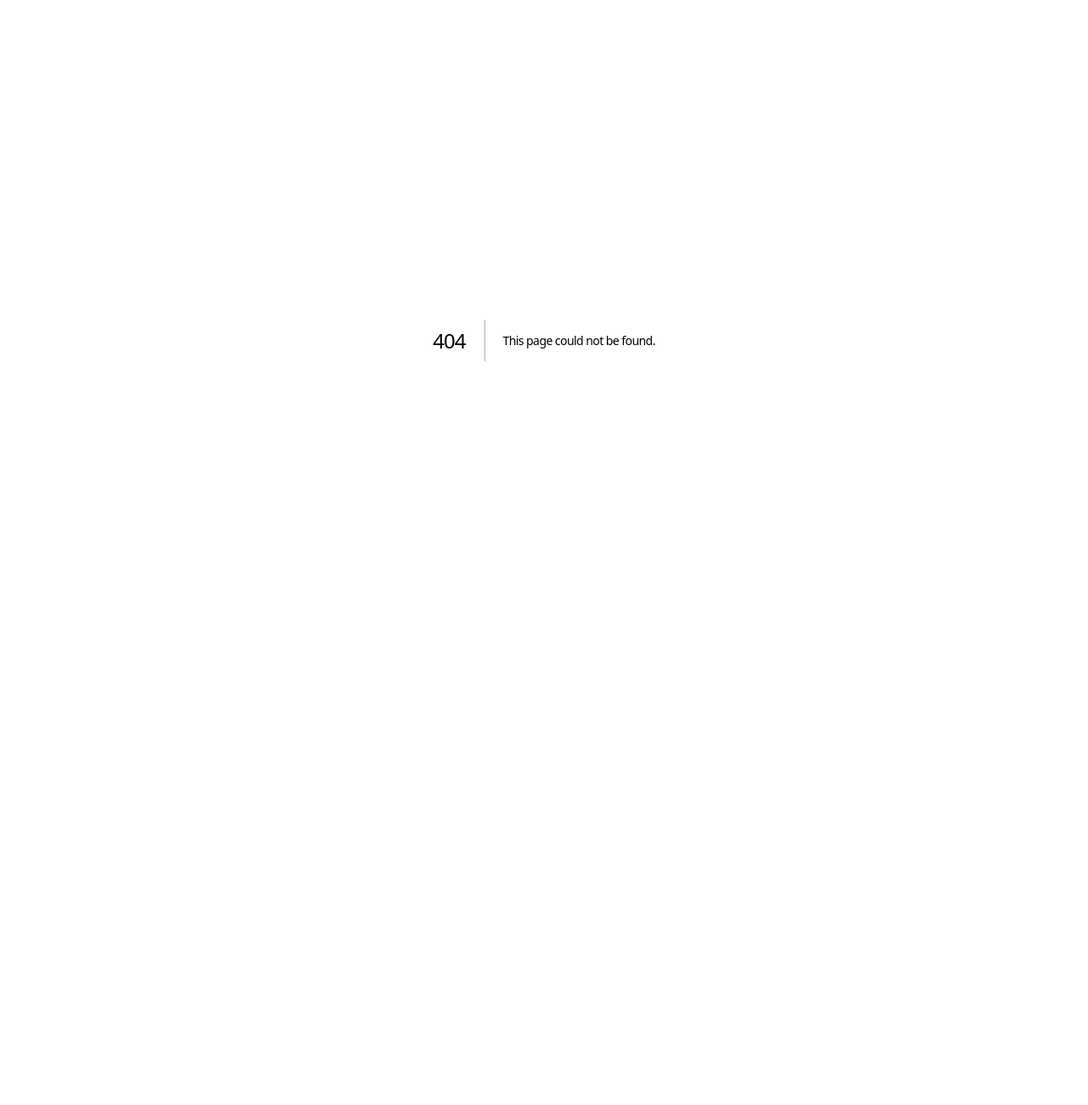
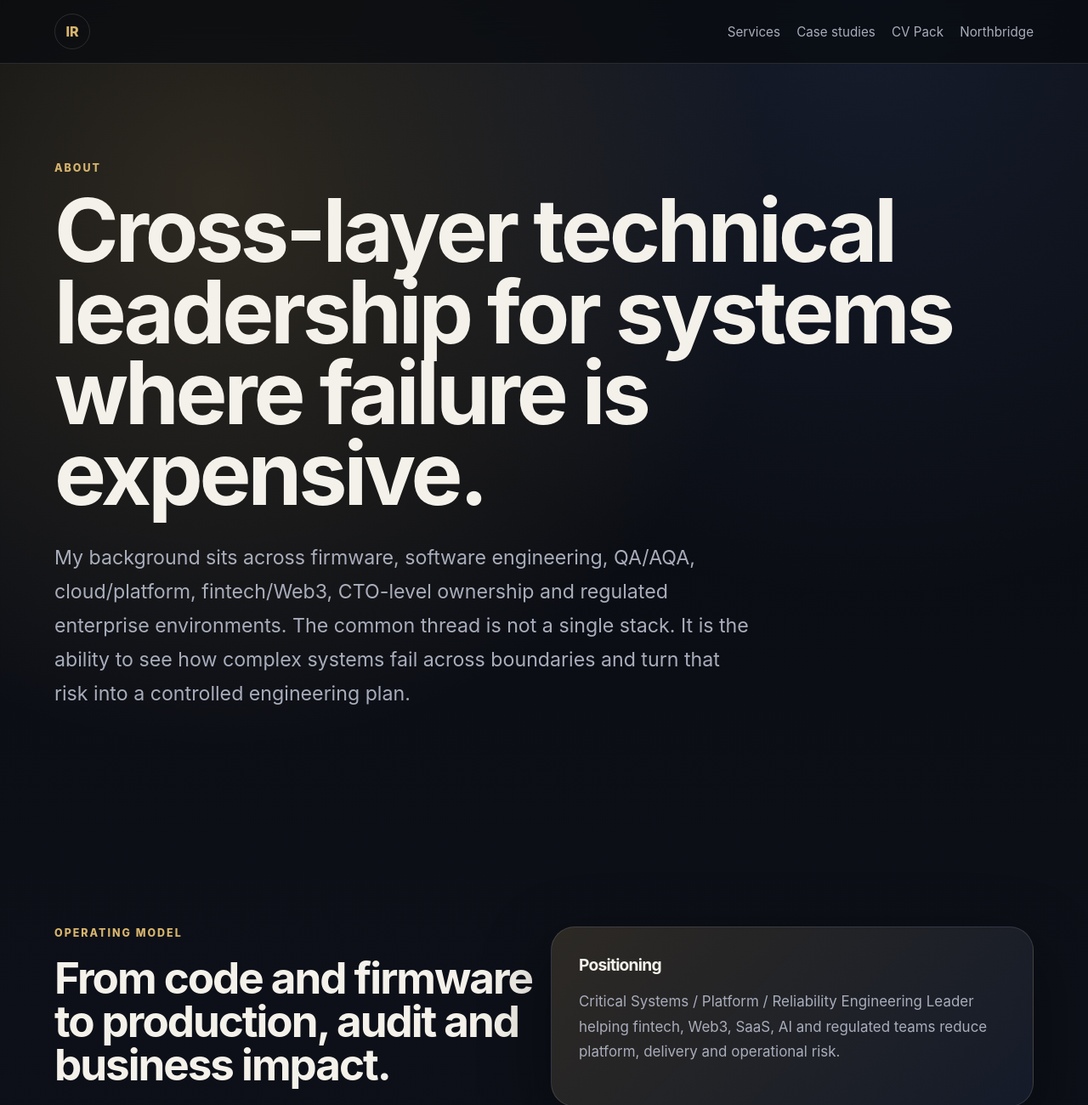
Before and after one commit to IRozinko/ivan-rozinko-site, a Next.js app: page /about in a window 1280 px wide. Before the commit this address had no page. Shown: the top 1300 px of the page at 85% size. Before the commit the page ends 800 px from the top, so only its background shows below. Built offline with nearby package versions, Linux system fonts and the light colour scheme.

Commit message:
Add About page

```diff
--- /dev/null
+++ b/app/about/page.tsx
@@ -0,0 +1,39 @@
+const layers = [
+  ['Firmware & low-level', 'C/C++, FPGA and embedded-level thinking: constraints, state, timing, boundaries and failure modes.'],
+  ['Software engineering', 'Java, Go, Node.js and backend/product delivery across business-critical services.'],
+  ['QA / AQA leadership', 'Automation, test strategy, risk-based coverage, release confidence and quality gates.'],
+  ['Platform / DevOps', 'Cloud, Kubernetes, Terraform, CI/CD, monitoring, incident readiness and operational ownership.'],
+  ['FinTech / Web3', 'Wallets, fees, balances, limits, transaction states, crypto/payment flows and edge-case thinking.'],
+  ['Regulated systems', 'Audit-ready documentation, SAP/DataHub/NKREKP-style work, compliance evidence and stakeholder communication.'],
+];
+
+export default function AboutPage() {
+  return (
+    <main>
+      <nav className="nav"><a className="brand" href="/">IR</a><div><a href="/services">Services</a><a href="/case-studies">Case studies</a><a href="/cv">CV Pack</a><a href="/northbridge">Northbridge</a></div></nav>
+      <section className="section hero">
+        <div className="eyebrow">About</div>
+        <h1>Cross-layer technical leadership for systems where failure is expensive.</h1>
+        <p className="lead">My background sits across firmware, software engineering, QA/AQA, cloud/platform, fintech/Web3, CTO-level ownership and regulated enterprise environments. The common thread is not a single stack. It is the ability to see how complex systems fail across boundaries and turn that risk into a controlled engineering plan.</p>
+      </section>
+      <section className="section grid two">
+        <div>
+          <div className="eyebrow">Operating model</div>
+          <h2>From code and firmware to production, audit and business impact.</h2>
+          <p>I work best where teams need more than implementation: architecture judgement, release discipline, risk prioritization, system boundaries, observability, quality strategy and stakeholder-ready communication.</p>
+        </div>
+        <div className="card accent">
+          <h3>Positioning</h3>
+          <p>Critical Systems / Platform / Reliability Engineering Leader helping fintech, Web3, SaaS, AI and regulated teams reduce platform, delivery and operational risk.</p>
+        </div>
+      </section>
+      <section className="section">
+        <div className="eyebrow">Experience layers</div>
+        <h2>What the T-shaped experience becomes</h2>
+        <div className="grid three">
+          {layers.map(([title, text]) => <article className="card" key={title}><h3>{title}</h3><p>{text}</p></article>)}
+        </div>
+      </section>
+    </main>
+  );
+}
```
